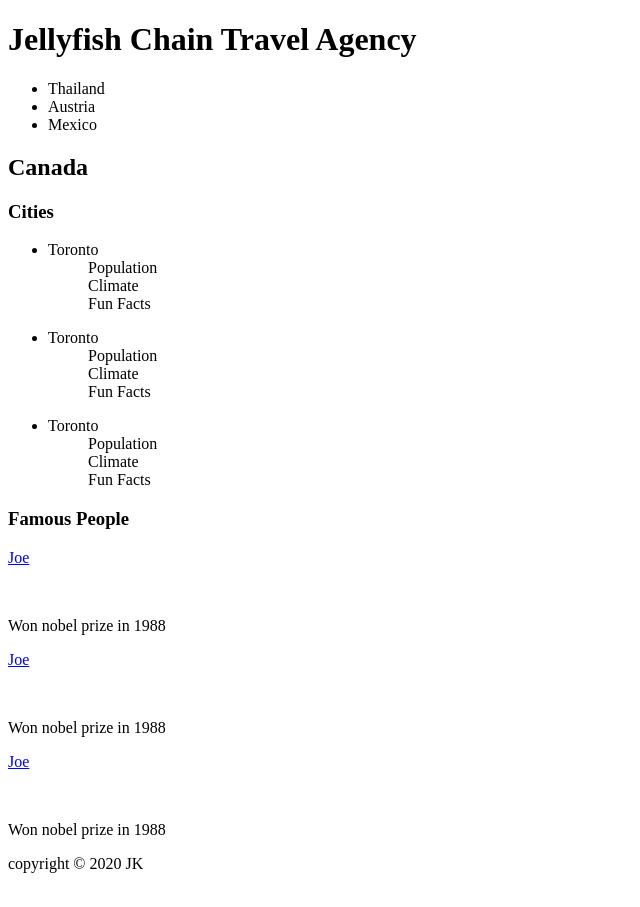
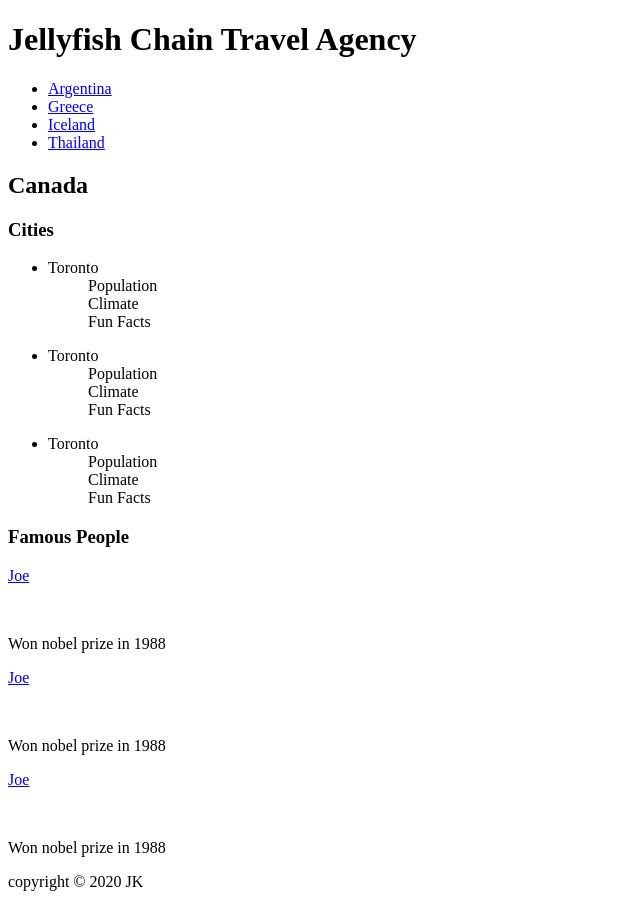
Before and after one commit to nss-day-cohort-44/hello-world-the-jellyfish-chain, a plain HTML site: page index.html in a window 1280 px wide. Shown: the whole page, without its empty margins (0-640 px from the left). Drawn offline with Linux system fonts and the light colour scheme.

Commit message:
added nav names

```diff
--- a/index.html
+++ b/index.html
@@ -12,9 +12,10 @@
         <h1>Jellyfish Chain Travel Agency</h1>
         <nav>
           <ul class="head__list">
-            <li class="head__list__elements">Thailand</li>
-            <li class="head__list__elements">Austria</li>
-            <li class="head__list__elements">Mexico</li>
+            <li class="head__list__elements"><a href="#" class="head__list__link">Argentina</a></li>
+            <li class="head__list__elements"><a href="#" class="head__list__link">Greece</a></li>
+            <li class="head__list__elements"><a href="#" class="head__list__link">Iceland</a></li>
+            <li class="head__list__elements"><a href="#" class="head__list__link">Thailand</a></li>
           </ul>
         </nav>
         <div class="head__country">
```
